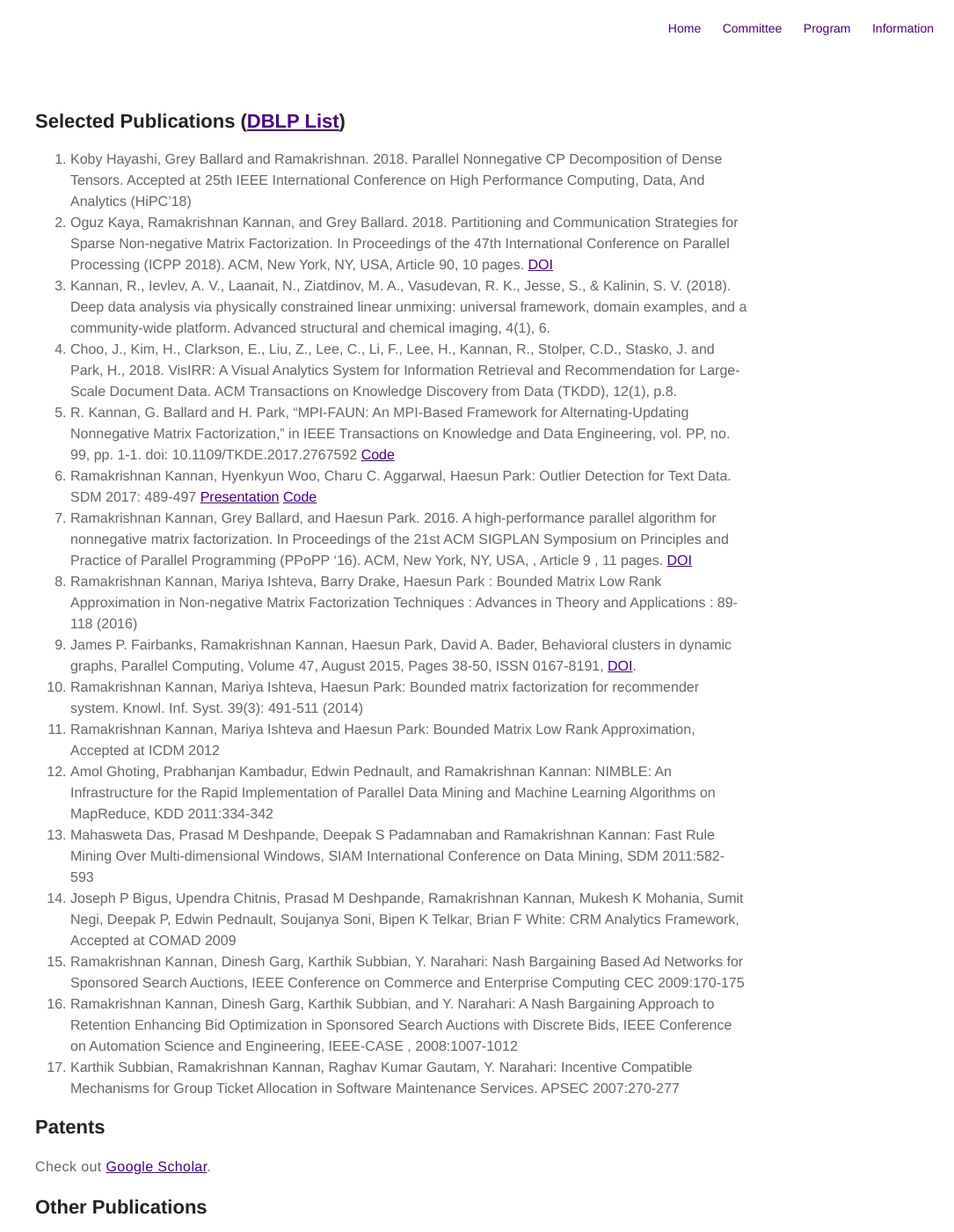
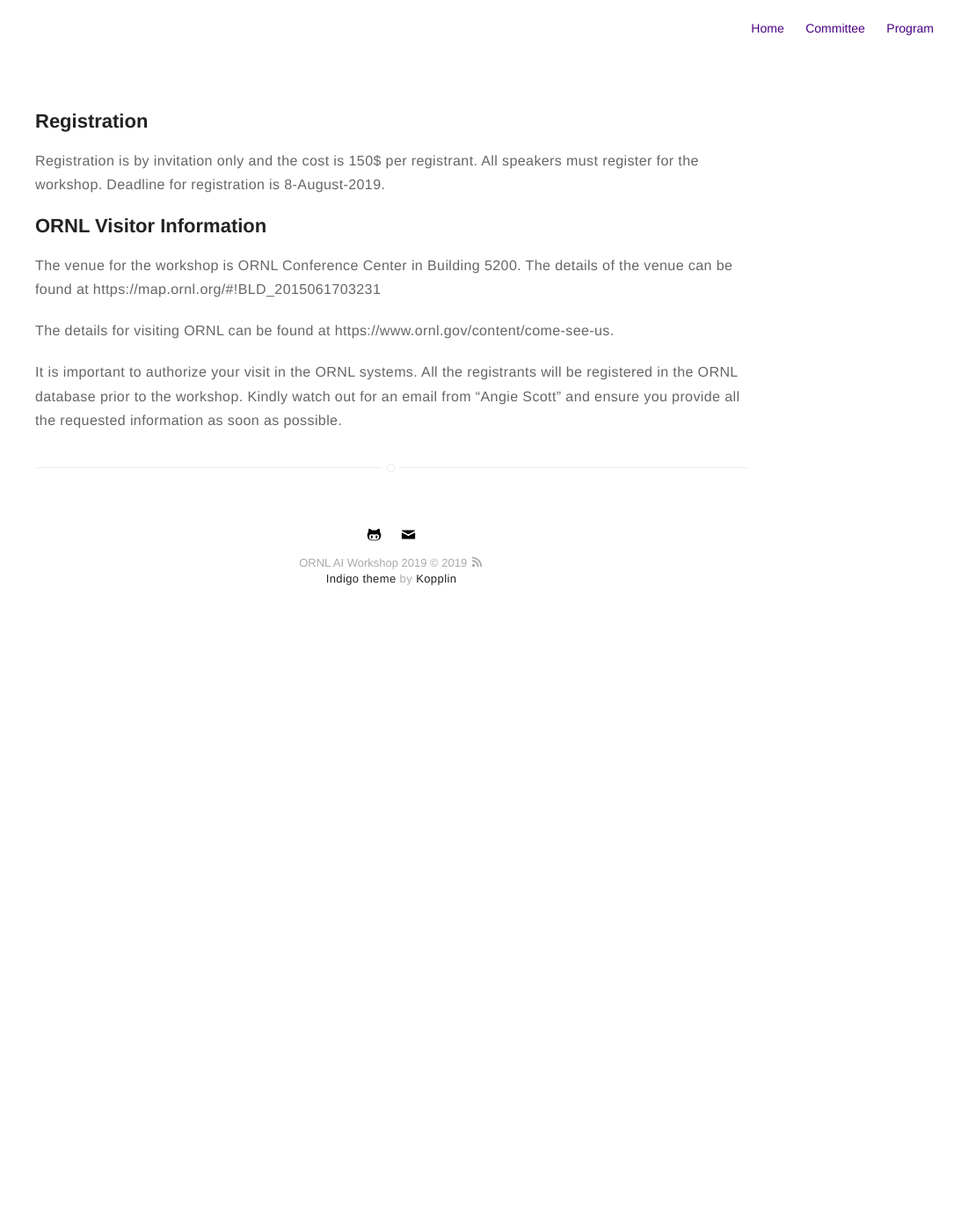
Before and after one commit to ornlcda/ornlaiws2019, a Jekyll site: the page built from info.md, in a window 1280 px wide and 1400 px high. Shown: the whole window at 88% size, without its empty margins (195-1280 px from the left). Built offline with Jekyll 4.4.1, drawn with Linux system fonts in a browser that asks for light colours; a style sheet for code colours, icons or effects is not loaded; some of the changed text lies outside the part shown.

Commit message:
first cut website

```diff
--- a/index.html
+++ b/index.html
@@ -52,7 +52,8 @@
       <i class="fa fa-camera"></i>&nbsp;&nbsp;&nbsp;TBD<br> Camera-ready submission of accepted papers<br><br>-->
       <i class="fa fa-location"></i>&nbsp;&nbsp;&nbsp;One Bethel Valley Rd,
       Bldg 5200, Oak Ridge, TN 37831-60862019<br>Venue<br><br>
-
+      <div class="mapouter"><div class="gmap_canvas"><iframe id="gmap_canvas" src="https://maps.google.com/maps?q=oak%20ridge%20national%20laboratory%20visitor%20center&t=&z=17&ie=UTF8&iwloc=&output=embed" frameborder="0" scrolling="no" marginheight="0" marginwidth="0"></iframe><a href="https://www.embedgooglemap.net/blog/best-wordpress-themes/"></a></div><style>.mapouter{position:relative;text-align:right;height:500px;width:600px;}.gmap_canvas {overflow:hidden;background:none!important;height:500px;width:600px;}</style></div>
+<!-- 20% Discount on Elegant Themes Divi Page Builder https://www.embedgooglemap.net/divi-sale/ -->
   </p>
 </div>
 </div>
--- a/info.md
+++ b/info.md
@@ -1,37 +1,18 @@
 ---
 layout: page
-title: Publications
+title: Information
 sitemap: true
 ---
 
-## Selected Publications ([DBLP List](https://dblp.uni-trier.de/pers/hd/k/Kannan:Ramakrishnan))
+## Registration
 
-1. Koby Hayashi, Grey Ballard and Ramakrishnan. 2018.
-Parallel Nonnegative CP Decomposition of Dense Tensors.
-Accepted at 25th IEEE International Conference on High Performance Computing, Data, And Analytics (HiPC'18)
-1. Oguz Kaya, Ramakrishnan Kannan, and Grey Ballard. 2018. Partitioning and Communication Strategies for Sparse Non-negative Matrix Factorization. In Proceedings of the 47th International Conference on Parallel Processing (ICPP 2018). ACM, New York, NY, USA, Article 90, 10 pages. [DOI](https://doi.org/10.1145/3225058.3225127)
-1. Kannan, R., Ievlev, A. V., Laanait, N., Ziatdinov, M. A., Vasudevan, R. K., Jesse, S., & Kalinin, S. V. (2018). Deep data analysis via physically constrained linear unmixing: universal framework, domain examples, and a community-wide platform. Advanced structural and chemical imaging, 4(1), 6.
-1. Choo, J., Kim, H., Clarkson, E., Liu, Z., Lee, C., Li, F., Lee, H., Kannan, R., Stolper, C.D., Stasko, J. and Park, H., 2018. VisIRR: A Visual Analytics System for Information Retrieval and Recommendation for Large-Scale Document Data. ACM Transactions on Knowledge Discovery from Data (TKDD), 12(1), p.8.
-1. R. Kannan, G. Ballard and H. Park, "MPI-FAUN: An MPI-Based Framework for Alternating-Updating Nonnegative Matrix Factorization," in IEEE Transactions on Knowledge and Data Engineering, vol. PP, no. 99, pp. 1-1. doi: 10.1109/TKDE.2017.2767592 [Code](https://github.com/ramkikannan/planc)
-1. Ramakrishnan Kannan, Hyenkyun Woo, Charu C. Aggarwal, Haesun Park: Outlier Detection for Text Data. SDM 2017: 489-497 [Presentation](files/outliernmf.pdf) [Code](https://github.com/ramkikannan/outliernmf)
-1. Ramakrishnan Kannan, Grey Ballard, and Haesun Park. 2016. A high-performance parallel algorithm for nonnegative matrix factorization. In Proceedings of the 21st ACM SIGPLAN Symposium on Principles and Practice of Parallel Programming (PPoPP '16). ACM, New York, NY, USA, , Article 9 , 11 pages. [DOI](http://dx.doi.org/10.1145/2851141.2851152)
-1. Ramakrishnan Kannan, Mariya Ishteva, Barry Drake, Haesun Park : Bounded Matrix Low Rank Approximation in Non-negative Matrix Factorization Techniques : Advances in Theory and Applications : 89-118 (2016)
-1. James P. Fairbanks, Ramakrishnan Kannan, Haesun Park, David A. Bader, Behavioral clusters in dynamic graphs, Parallel Computing, Volume 47, August 2015, Pages 38-50, ISSN 0167-8191, [DOI](http://dx.doi.org/10.1016/j.parco.2015.03.002).
-1. Ramakrishnan Kannan, Mariya Ishteva, Haesun Park: Bounded matrix factorization for recommender system. Knowl. Inf. Syst. 39(3): 491-511 (2014)
-1. Ramakrishnan Kannan, Mariya Ishteva and Haesun Park: Bounded Matrix Low Rank Approximation, Accepted at ICDM 2012
-1. Amol Ghoting, Prabhanjan Kambadur, Edwin Pednault, and Ramakrishnan Kannan:  NIMBLE: An Infrastructure for the Rapid Implementation of Parallel Data Mining and Machine Learning Algorithms on MapReduce, KDD 2011:334-342
-1. Mahasweta Das, Prasad M Deshpande, Deepak S Padamnaban and Ramakrishnan Kannan: Fast Rule Mining Over Multi-dimensional Windows, SIAM International Conference on Data Mining, SDM 2011:582-593
-1. Joseph P Bigus, Upendra Chitnis, Prasad M Deshpande, Ramakrishnan Kannan, Mukesh K Mohania, Sumit Negi, Deepak P, Edwin Pednault, Soujanya Soni, Bipen K Telkar, Brian F White: CRM Analytics Framework, Accepted at COMAD 2009
-1. Ramakrishnan Kannan, Dinesh Garg, Karthik Subbian, Y. Narahari: Nash Bargaining Based Ad Networks for Sponsored Search Auctions,  IEEE Conference on Commerce and Enterprise Computing CEC 2009:170-175
-1. Ramakrishnan Kannan, Dinesh Garg, Karthik Subbian, and Y. Narahari: A Nash Bargaining Approach to Retention Enhancing Bid Optimization in Sponsored Search Auctions with Discrete Bids, IEEE Conference on Automation Science and Engineering, IEEE-CASE , 2008:1007-1012
-1. Karthik Subbian, Ramakrishnan Kannan, Raghav Kumar Gautam, Y. Narahari: Incentive Compatible Mechanisms for Group Ticket Allocation in Software Maintenance Services. APSEC 2007:270-277
+Registration is by invitation only and the cost is 150$ per registrant. All speakers must register for the workshop. Deadline for registration is 8-August-2019.
 
-## Patents
+## ORNL Visitor Information
 
-Check out [Google Scholar](https://scholar.google.com/citations?user={{ site.scholar }}).
+The venue for the workshop is ORNL Conference Center in Building 5200. The
+details of the venue can be found at https://map.ornl.org/#!BLD_2015061703231
 
-## Other Publications
+The details for visiting ORNL can be found at https://www.ornl.gov/content/come-see-us.
 
-* Karthik Subbian, Ramakrishnan Kannan: [Enable C++ applications for Web service using XML-RPC](http://www.ibm.com/developerworks/webservices/library/ws-xml-rpc/), Jun 2006
-* Priyadarshini Sampath, Ramakrishnan Kannan, Karthik Subbian: [Migrate Visual Studio C and C++ projects to Eclipse CDT](http://www-128.ibm.com/developerworks/library/os-ecl-vscdt/index.html) December 2006
-* Ramakrishnan Kannan, Prasad K Nagaraj, Saikrishna Vadiyanathan: [Use HATS to generate Atom feeds for mainframe applications](http://www.ibm.com/developerworks/library/x-atommainframe/index.html) April 2008
+It is important to authorize your visit in the ORNL systems. All the registrants will be registered in the ORNL database prior to the workshop. Kindly watch out for an email from "Angie Scott" and ensure you provide all the requested information as soon as possible.
```
